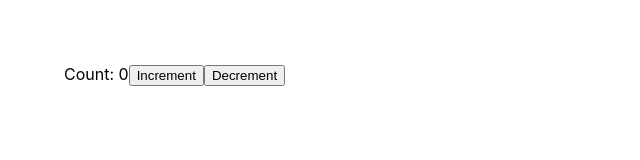
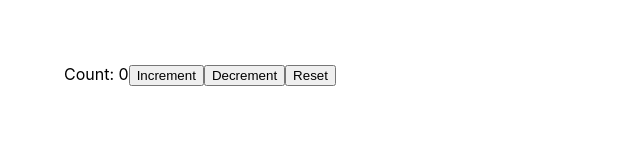
Before and after one commit to lgualpa81/react-ts-tutorial, a React (Create React App) app: page / in a window 1280 px wide. Shown: the top 160 px of the page, without its empty margins (0-640 px from the left). Built offline with nearby package versions, Linux system fonts and the light colour scheme.

Commit message:
useReducer strict action types

```diff
--- a/src/components/state/Counter.tsx
+++ b/src/components/state/Counter.tsx
@@ -2,17 +2,28 @@
 type CounterState = {
   count: number;
 };
-type CounterAction = {
-  type: string;
+
+type UpdateAction = {
+  type: "increment" | "decrement";
   payload: number;
 };
+type ResetAction = {
+  type: "reset";
+};
+
+// type CounterAction = {
+//   type: "increment" | "decrement" | "reset";
+//   payload: number;
+// };
 const initialState = { count: 0 };
-const reducer = (state: CounterState, action: CounterAction) => {
+const reducer = (state: CounterState, action: UpdateAction | ResetAction) => {
   switch (action.type) {
     case "increment":
       return { count: state.count + action.payload };
     case "decrement":
       return { count: state.count - action.payload };
+    case "reset":
+      return initialState;
     default:
       return state;
   }
@@ -29,6 +40,7 @@
       <button onClick={() => dispatch({ type: "decrement", payload: 10 })}>
         Decrement
       </button>
+      <button onClick={() => dispatch({ type: "reset" })}>Reset</button>
     </>
   );
 };
```
